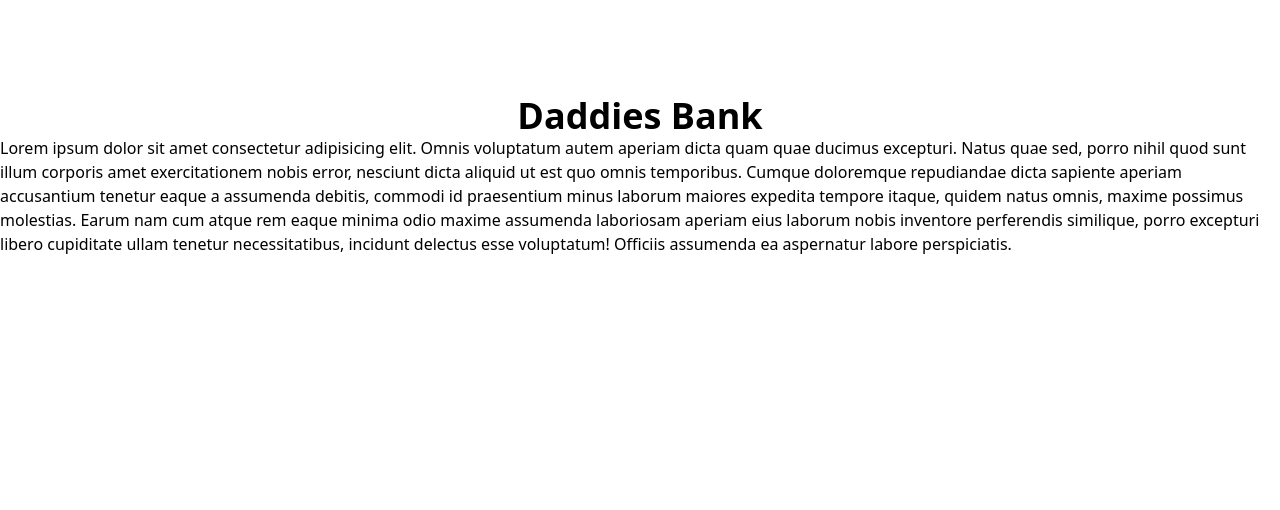
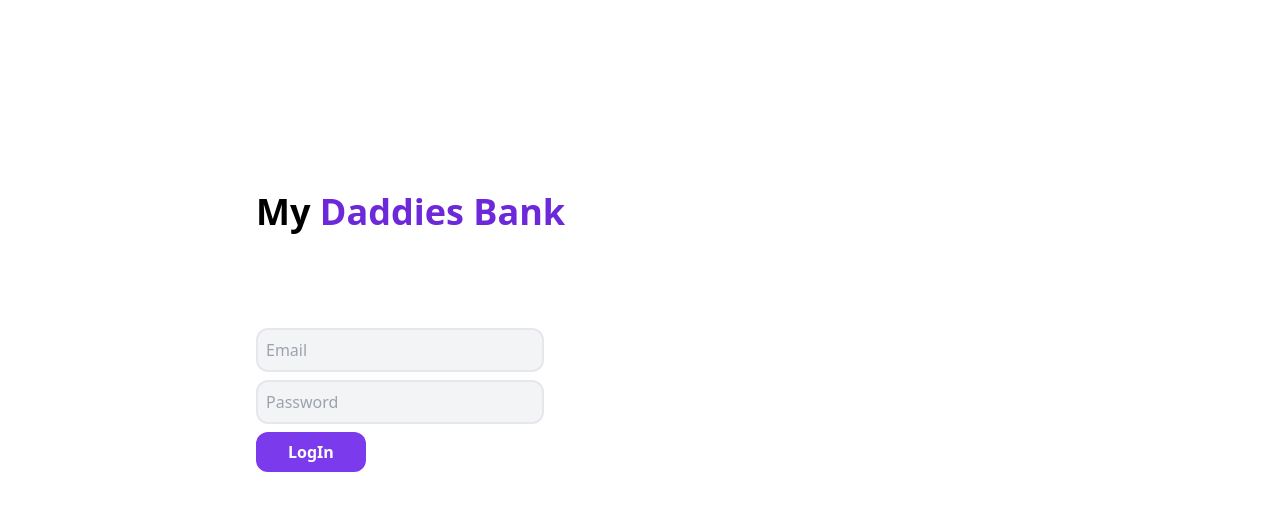
Before and after one commit to Amran13/daddies-bank, a plain HTML site: page index.html in a window 1280 px wide. Drawn offline with nearby package versions, Linux system fonts and the light colour scheme.

Commit message:
logIn page done

```diff
--- /dev/null
+++ b/bank.js
@@ -0,0 +1,13 @@
+document.getElementById('login-btn').addEventListener('click', ()=> {
+    const email = document.getElementById('email-field').value;
+    const password = document.getElementById('password-field').value;
+    console.log(typeof(email))
+    console.log(password)
+
+    if(email == 'baap@gmail.com' && password == '123'){
+        console.log("you have access");
+    }
+    else{
+        console.log("access denied");
+    }
+})
--- a/index.html
+++ b/index.html
@@ -1,5 +1,6 @@
 <!DOCTYPE html>
 <html lang="en">
+
 <head>
     <meta charset="UTF-8">
     <meta http-equiv="X-UA-Compatible" content="IE=edge">
@@ -7,12 +8,18 @@
     <title>Daddies Bank</title>
     <script src="https://cdn.tailwindcss.com"></script>
 </head>
-<body class="mt-24">
-    <div>
-    <h1 class="text-4xl font-bold text-center">Daddies Bank</h1>
-    <p>Lorem ipsum dolor sit amet consectetur adipisicing elit. Omnis voluptatum autem aperiam dicta quam quae ducimus excepturi. Natus quae sed, porro nihil quod sunt illum corporis amet exercitationem nobis error, nesciunt dicta aliquid ut est quo omnis temporibus. Cumque doloremque repudiandae dicta sapiente aperiam accusantium tenetur eaque a assumenda debitis, commodi id praesentium minus laborum maiores expedita tempore itaque, quidem natus omnis, maxime possimus molestias. Earum nam cum atque rem eaque minima odio maxime assumenda laboriosam aperiam eius laborum nobis inventore perferendis similique, porro excepturi libero cupiditate ullam tenetur necessitatibus, incidunt delectus esse voluptatum! Officiis assumenda ea aspernatur labore perspiciatis.</p>
 
+<body>
+    <div class="mx-auto max-w-3xl mt-48">
+        <h1 class="text-4xl font-bold">My <span class="text-violet-700"> Daddies Bank</span></h1>
+        <div class="mt-24">
+            <input id="email-field" class="bg-gray-100 border-2 border-gray block my-2 rounded-xl w-72 p-2" type="text" placeholder="Email">
+            <input id="password-field" class="bg-gray-100 border-2 border-gray block  my-2 rounded-xl w-72 p-2" type="password" placeholder="Password">
+        </div>
+        <button id="login-btn" class="btn bg-violet-600 px-8 py-2 text-white font-bold rounded-xl">LogIn</button>
+    </div>
 
-    </div>
+    <script src="bank.js"></script>
 </body>
+
 </html>
--- /dev/null
+++ b/style.css
@@ -0,0 +1,3 @@
+body{
+
+}
```
